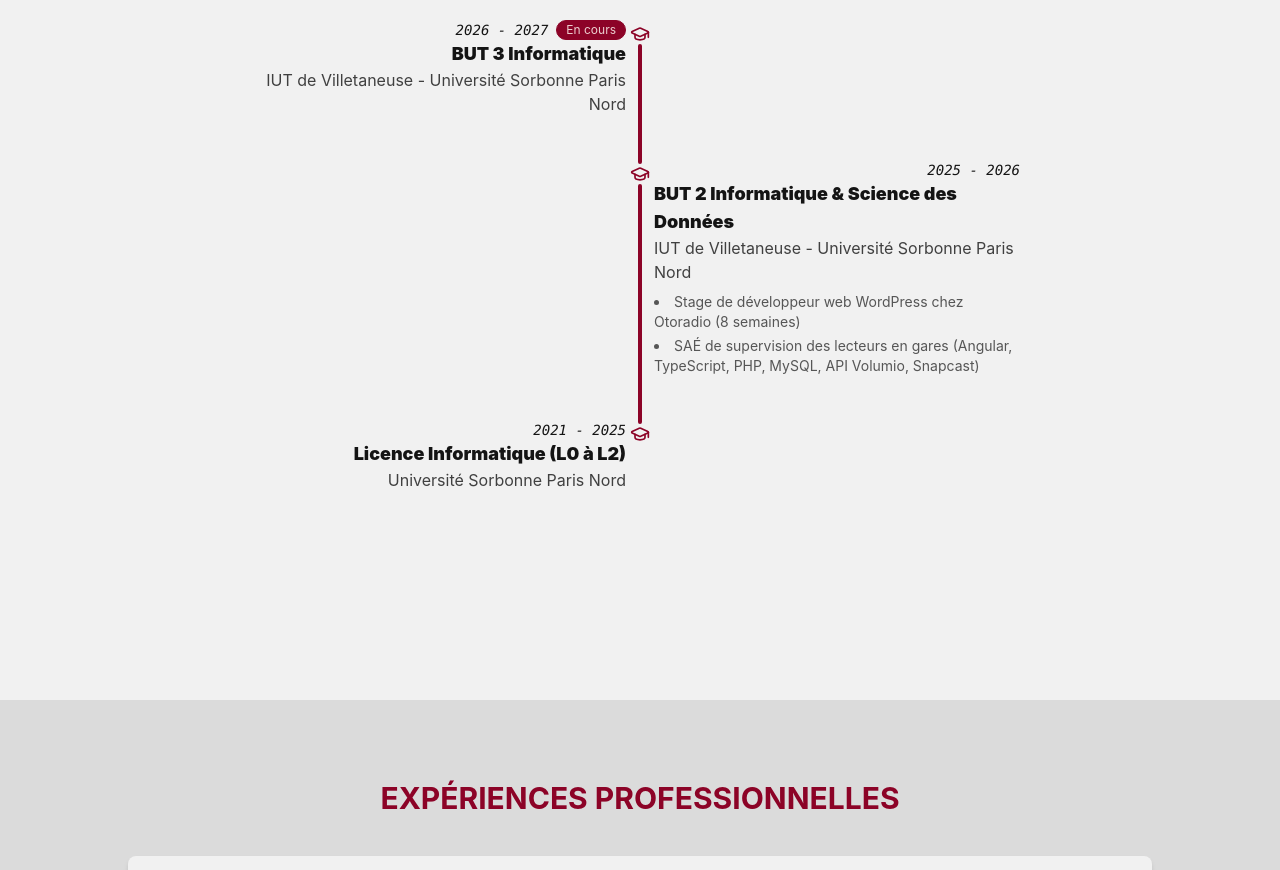
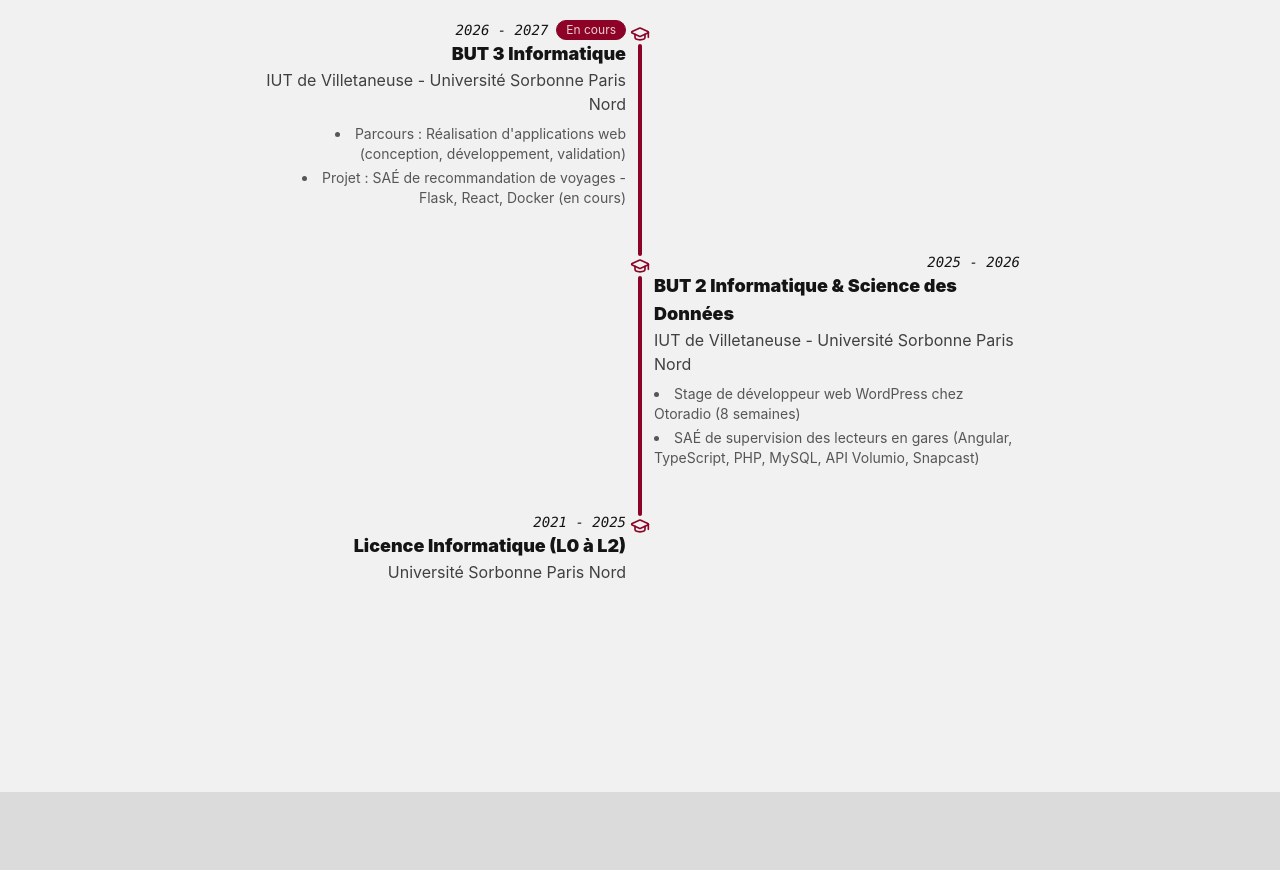
Before and after one commit to clem-221/Portfolio, a React (Vite) app: page / in a window 1280 px wide. Shown: the part 2540-3410 px from the top of the page. Built offline with nearby package versions, Linux system fonts and the light colour scheme.

Commit message:
Nettoyage de ces fichiers

```diff
--- a/index.html
+++ b/index.html
@@ -11,7 +11,6 @@
     <meta property="og:description" content="Portfolio : projets, parcours et contact. Recherche de stage en développement web (14-16 semaines)." />
     <meta property="og:type" content="website" />
     <meta property="og:url" content="https://clement-sene.netlify.app" />
-    <!-- <meta property="og:image" content="https://clement-sene.netlify.app/og-image.png" /> -->
     <link rel="icon" type="image/svg+xml" href="/favicon.svg" />
   </head>
   <body>
--- a/src/components/ExperiencesProfessionnelles.tsx
+++ b/src/components/ExperiencesProfessionnelles.tsx
@@ -30,8 +30,6 @@ const experiences: Experience[] = [
             "Sécuriser les clés d'API en les sortant du code des plugins (variables définies dans wp-config.php)",
             "Ajouter des fonctionnalités sur mesure (historique des chansons, boutons « like », nuage d'émissions) et du CSS responsive",
         ],
-        // Ajoute ici un résultat réel si tu en as un, par exemple :
-        // resultat: "Les équipes n'ont plus à publier manuellement leurs contenus sur le site.",
         skills: ["WordPress", "PHP", "Intégration d'API", "HTML/CSS", "JavaScript", "SFTP"],
         logo: otoradio,
         logoAlt: "Logo OTORADIO",
--- a/src/components/ParcoursAcademique.tsx
+++ b/src/components/ParcoursAcademique.tsx
@@ -10,7 +10,6 @@ interface Formation {
   details?: string[]
 }
 
-// Ordre antéchronologique : le plus récent d'abord, c'est ce que le recruteur regarde
 const formations: Formation[] = [
   {
     id: 1,
@@ -19,9 +18,8 @@ const formations: Formation[] = [
     periode: "2026 - 2027",
     enCours: true,
     details: [
-      // À compléter avec ton parcours et tes matières clés, par exemple :
-      // "Parcours : ...",
-      // "Projets : SAÉ de recommandation de voyages (Flask, React, Docker)",
+      "Parcours : Réalisation d'applications web (conception, développement, validation)",
+      "Projet : SAÉ de recommandation de voyages - Flask, React, Docker (en cours)",
     ],
   },
   {
--- a/src/constants.ts
+++ b/src/constants.ts
@@ -1,4 +1,4 @@
 export const EMAIL = "clement.sene@edu.univ-paris13.fr"
-export const LINKEDIN_URL = "https://www.linkedin.com/in/clement-sene" // à vérifier dans ton navigateur
+export const LINKEDIN_URL = "https://www.linkedin.com/in/clement-sene"
 export const GITHUB_URL = "https://github.com/clem-221"
-export const CV_PATH = "/CV_Clement_SENE.pdf" // le fichier doit être dans public/
+export const CV_PATH = "/CV_Clement_SENE.pdf"
```
